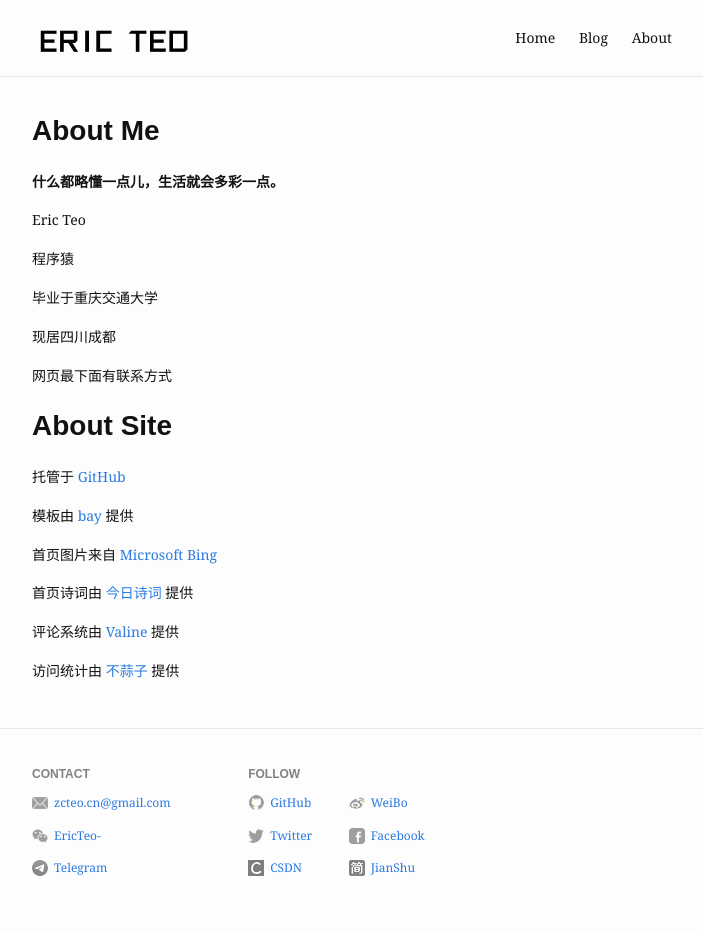
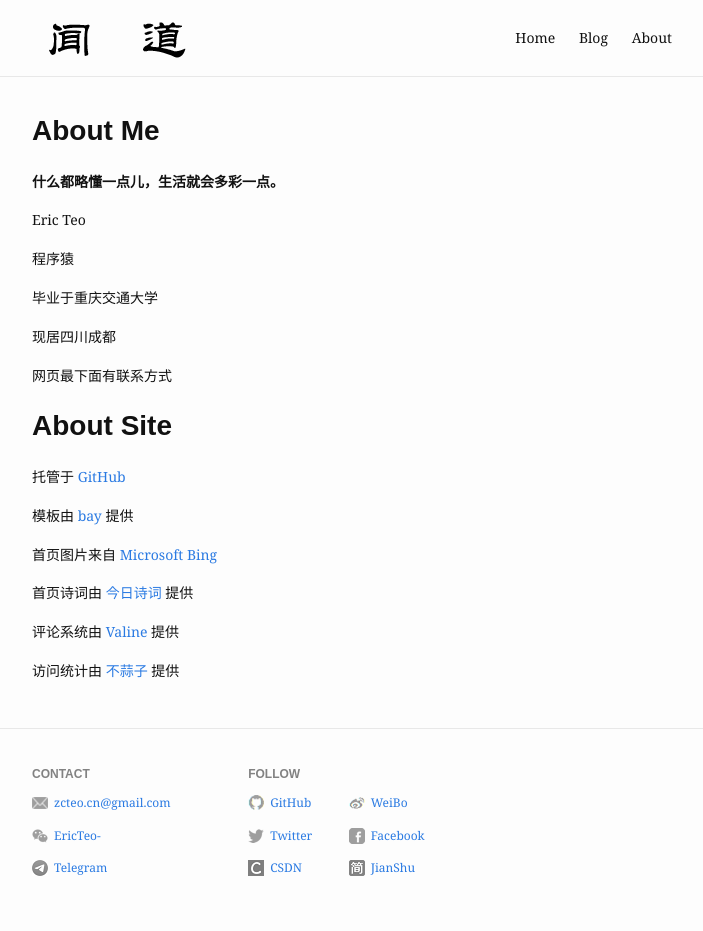
Before and after one commit to zcteo/bay, a Jekyll site: the page built from about.md, in a window 1280 px wide. Shown: the whole page, without its empty margins (288-991 px from the left). Built offline with Jekyll 4.4.1, drawn with Linux system fonts in a browser that asks for light colours; comment, search, counter and statistics services are not loaded.

Commit message:
博客名称改为闻道

```diff
--- a/_config.yml
+++ b/_config.yml
@@ -1,4 +1,4 @@
-title: EricTeo
+title: 闻道
 og_image: /assets/img/header.png
 header:
   pages:
--- a/_includes/head.html
+++ b/_includes/head.html
@@ -4,18 +4,18 @@
   <meta http-equiv="X-UA-Compatible" content="IE=edge" />
 
   {% assign page_is_article = false %}
-  {% if page.layout == "post" %}{% assign page_is_article = true %}{% endif %}
+  {% if page.layout == "post" %}
+    {% assign page_is_article = true %}
+  {% endif %}
 
   {% assign page_title = "" %}
-  {% if page.draft %}{% assign page_title = page_title | append: "[DRAFT] " %}{% endif %}
+  {% if page.draft %}
+    {% assign page_title = page_title | append: "[DRAFT] " %}
+  {% endif %}
   {% if page.title %}
-  {% if page.layout == "blog" %}
-  {% assign page_title = page_title | append: site.title | append: " " | append: page.title %}
+    {% assign page_title = page.title | append: " " | append: site.title %}
   {% else %}
-  {% assign page_title = page_title | append: page.title %}
-  {% endif %}
-  {% else %}
-  {% assign page_title = site.title %}
+    {% assign page_title = site.title %}
   {% endif %}
 
   {% assign page_description = "" %}
```
Also changed, not shown: assets/img/title.png, assets/img/title@2x.png, 1 other file.
